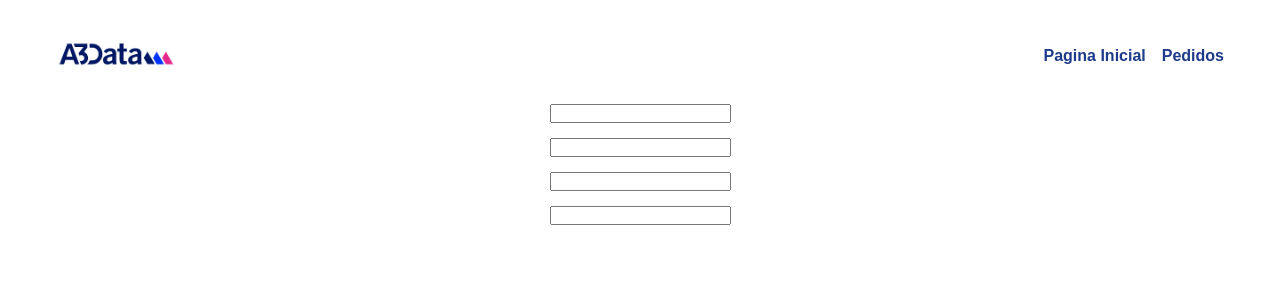
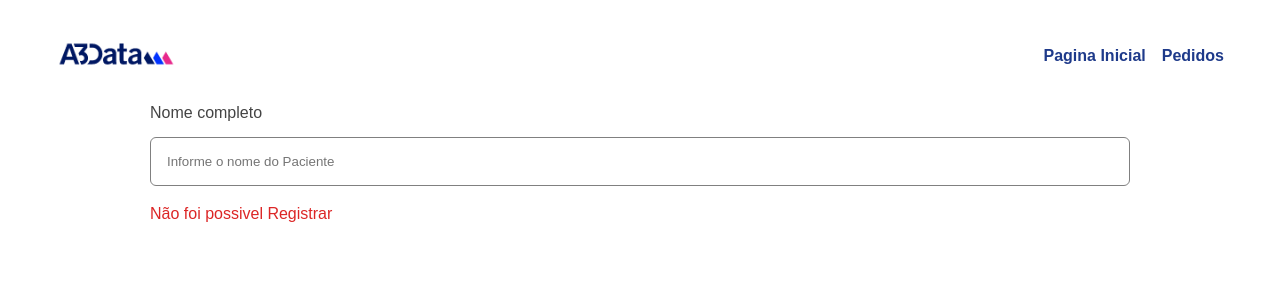
Before and after one commit to HensleyFerrari/frontend-pedidos, a React (Vite) app: page / in a window 1280 px wide. Shown: the top 300 px of the page. Built offline with nearby package versions, Linux system fonts and the light colour scheme.

Commit message:
feat:  Input criado

```diff
--- a/src/components/Header/styles.ts
+++ b/src/components/Header/styles.ts
@@ -9,15 +9,8 @@ export const Container = styled.div`
     display: flex;
     justify-content: space-between;
     align-items: center;
-
-    ${themeSelector.breakpoint("2xl")} {
-        padding: ${themeSelector.space(4)};
-    }
-
-    ${themeSelector.breakpoint("sm")} {
-        margin-top: ${themeSelector.space(6)};
-        padding: ${themeSelector.space(4)};
-    }
+    margin-top: ${themeSelector.space(6)};
+    padding: ${themeSelector.space(4)};
 `;
 
 export const Nav = styled.nav`
--- /dev/null
+++ b/src/components/Input/Input.tsx
@@ -0,0 +1,44 @@
+import {
+  Container,
+  LabelContainer,
+  Label,
+  InputContainer,
+  HelpText,
+  HelpTextContainer,
+} from "./styles";
+import { forwardRef, useId } from "react";
+
+type InputProps = {
+  label: string;
+  helpText?: string;
+} & React.InputHTMLAttributes<HTMLInputElement>;
+
+export const Input = forwardRef<HTMLInputElement, InputProps>(
+  ({ label, type, name, helpText, ...rest }, ref) => {
+    const inputId = useId();
+    const hasError = helpText;
+    return (
+      <>
+        {label && (
+          <LabelContainer>
+            <Label>Nome completo</Label>
+          </LabelContainer>
+        )}
+        <Container>
+          <InputContainer
+            id={inputId}
+            type={type}
+            name={name}
+            {...rest}
+            ref={ref}
+            hasError={true}
+          />
+        </Container>
+
+        <HelpTextContainer>
+          {hasError && <HelpText>{helpText}</HelpText>}
+        </HelpTextContainer>
+      </>
+    );
+  }
+);
--- /dev/null
+++ b/src/components/Input/styles.tsx
@@ -0,0 +1,100 @@
+import styled, { css } from "styled-components";
+import { themeSelector } from "../../theme";
+
+export const Container = styled.div`
+  padding: ${themeSelector.space(1)} ${themeSelector.space(1)};
+  border: 1px solid gray;
+  border-radius: ${themeSelector.borderRadius("md")};
+  width: 1200px;
+
+  &:focus-whithin {
+    border-color: ${themeSelector.color("primary")};
+    outline: 2px solid gray;
+  }
+
+  ${themeSelector.breakpoint("2xl")} {
+    width: 1200px;
+  }
+
+  ${themeSelector.breakpoint("xl")} {
+    width: 980px;
+  }
+
+  ${themeSelector.breakpoint("lg")} {
+    width: 724px;
+  }
+
+  ${themeSelector.breakpoint("sm")} {
+    width: 440px;
+  }
+`;
+
+export const LabelContainer = styled.div`
+  max-width: 1200px;
+  display: flex;
+  text-align: left;
+  flex-direction: column;
+
+  ${themeSelector.breakpoint("2xl")} {
+    width: 1200px;
+  }
+
+  ${themeSelector.breakpoint("xl")} {
+    width: 980px;
+  }
+
+  ${themeSelector.breakpoint("lg")} {
+    width: 724px;
+  }
+
+  ${themeSelector.breakpoint("sm")} {
+    width: 440px;
+  }
+`;
+export const Label = styled.div`
+  font-size: ${themeSelector.space(4)};
+  color: #444444;
+`;
+
+export const InputContainer = styled.input<{ hasError: boolean }>`
+  border: none;
+  width: auto;
+  padding: ${themeSelector.space(3)};
+
+  ${themeSelector.breakpoint("lg")} {
+    width: 100%;
+  }
+
+  ${(hasError) =>
+    hasError &&
+    css`
+      border-color: ${themeSelector.color("error")};
+    `}
+`;
+
+export const HelpText = styled.p`
+  color: ${themeSelector.color("error")};
+  font-size: ${themeSelector.space(4)};
+  margin-top: ${themeSelector.space(1)};
+`;
+export const HelpTextContainer = styled.div`
+  max-width: 1200px;
+  display: flex;
+  text-align: left;
+  flex-direction: column;
+  ${themeSelector.breakpoint("2xl")} {
+    width: 1200px;
+  }
+
+  ${themeSelector.breakpoint("xl")} {
+    width: 980px;
+  }
+
+  ${themeSelector.breakpoint("lg")} {
+    width: 724px;
+  }
+
+  ${themeSelector.breakpoint("sm")} {
+    width: 440px;
+  }
+`;
--- a/src/components/PedidosForm/PedidosForm.tsx
+++ b/src/components/PedidosForm/PedidosForm.tsx
@@ -1,14 +1,17 @@
-import { Container } from "./styles"
+import { Container } from "./styles";
+import { Input } from "../Input/Input";
 
 function PedidosForm() {
   return (
     <Container>
-        <input type="text" />
-        <input type="text" />
-        <input type="text" />
-        <input type="text" />
+      <Input
+        placeholder="Informe o nome do Paciente"
+        type="text"
+        label="Nome do Paciente"
+        helpText={"Não foi possivel Registrar"}
+      />
     </Container>
-  )
+  );
 }
 
-export default PedidosForm
+export default PedidosForm;
--- a/src/theme/pedidoTheme.ts
+++ b/src/theme/pedidoTheme.ts
@@ -62,11 +62,11 @@ const pedidoTheme = {
         ...lightScheme,
     },
     breakpoint: {
-        sm: "@media (min-width: 640px)",
-        md: "@media (min-width: 768px)",
-        lg: "@media (min-width: 1024px)",
-        xl: "@media (min-width: 1280px)",
-        "2xl": "@media (min-width: 1536px)",
+        sm: "@media (max-width: 640px)",
+        md: "@media (max-width: 768px)",
+        lg: "@media (max-width: 1024px)",
+        xl: "@media (max-width: 1280px)",
+        "2xl": "@media (max-width: 1536px)",
     }
 }
 
```
